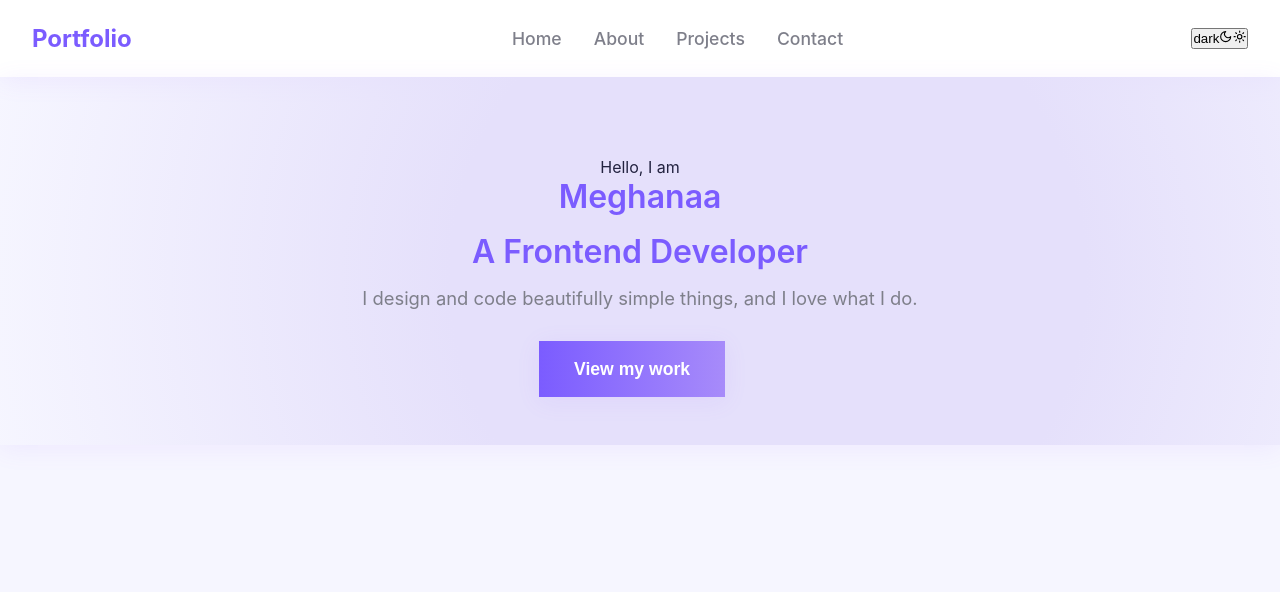
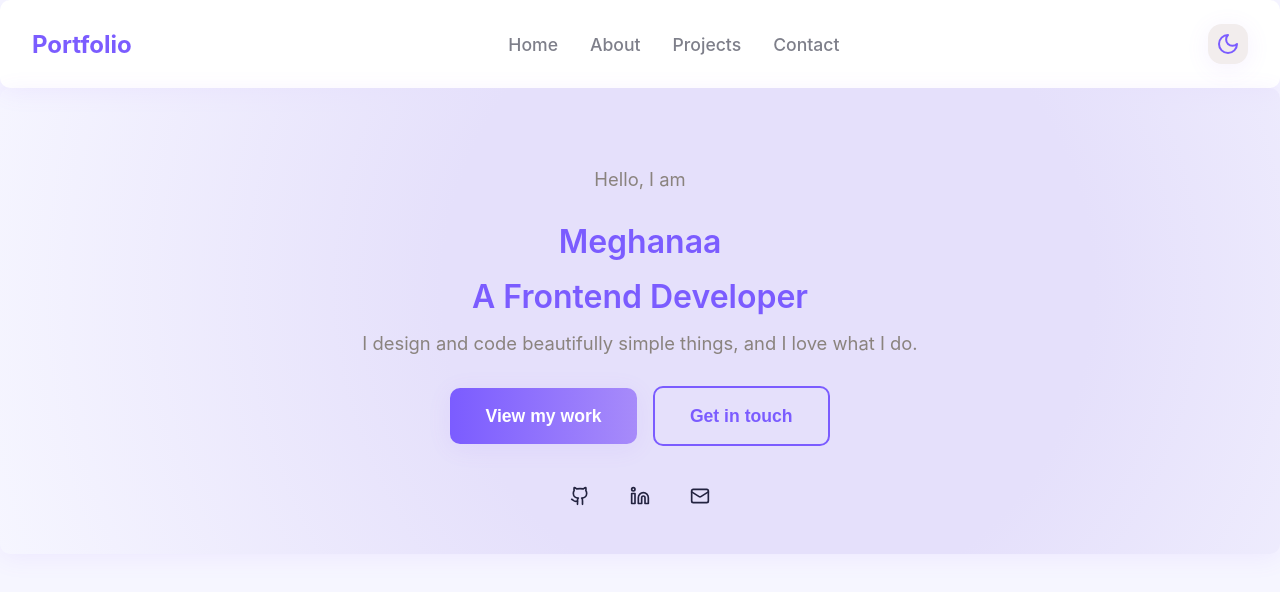
Before and after one commit to saiimeghanaa/My_Portfolio, a React (Vite) app in the folder my-portfolio/: page / in a window 1280 px wide. Shown: the top 592 px of the page. Built offline with nearby package versions, Linux system fonts and the light colour scheme.

Commit message:
navbar-icon and button changes completed

```diff
--- a/my-portfolio/src/App.css
+++ b/my-portfolio/src/App.css
@@ -9,7 +9,7 @@
   --button-border: #7b5cff;
   --card-bg: #fff;
   --shadow: 0 4px 24px rgba(160,100,255,0.09);
-  --radius: 0;
+  --radius: 10px;
   --transition: all 0.25s cubic-bezier(0.4, 0, 1, 1);
   --icon: #6e60db;
 }
@@ -93,16 +93,24 @@ h1, h2, h3, h4 {
   color: var(--primary);
 }
 
-/* .theme-toggle-btn {
-  Style your theme toggle button here if needed
-  background:none;
-  border: none;
+.theme-toggle-btn {
+  /* Style your theme toggle button here if needed */
+  background: #f2eded;
+  border: 20px;
+  border-width: 2px;
+  padding: 8px;
+  height: 2.5rem;
+  width: 2.5rem;
+  align-items: center;
+  /* border-color: red; */
+  border-radius: 14px;
+  box-shadow: var(--shadow);
   cursor: pointer;
   color: var(--primary);
   margin-left: 1.5rem;
   font-size: 1.5rem;
   transition: color 0.2s;
-} */
+}
 
 /* ==== Hero Section ==== */
 .hero {
@@ -138,10 +146,18 @@ body.dark .hero {
 }
 
 .hero-description {
-  color: #7e7f8a;
+  color: #8a837e;
   font-size: 1.15rem;
   max-width: 600px;
   margin: 0 auto 2rem auto;
+}
+
+.hero-socials {
+  font-size: 20px;
+  margin-top: 2em;
+  display: flex;
+  justify-content: center;
+  gap: 2em;
 }
 
 /* ==== Buttons ==== */
--- a/my-portfolio/src/components/common/IntroHome.jsx
+++ b/my-portfolio/src/components/common/IntroHome.jsx
@@ -1,16 +1,25 @@
 import React from 'react';
+import { LuGithub } from "react-icons/lu";
+import { LuLinkedin } from "react-icons/lu";
+import { LuMail } from "react-icons/lu";
 
 
 function IntroHome() {
     return(
         <div className='hero'>
             <section>
-            <p classsName='hero-description'>Hello, I am</p>
+            <p className='hero-description'>Hello, I am</p>
             <p className='hero-subtitle'>Meghanaa</p>
             <p className='hero-subtitle'>A Frontend Developer</p>
             <p className='hero-description'>I design and code beautifully simple things, and I love what I do.</p>
-            <button className='button-primary'>View my work</button>
+            <button className='button-primary'>View my work </button>
+            <button className='button-outline'>Get in touch</button>
             </section>
+            <div className='hero-socials'>
+                <LuGithub/>
+                <LuLinkedin />
+                <LuMail />
+            </div>
         </div>
     )
 }
--- a/my-portfolio/src/components/common/Navbar.jsx
+++ b/my-portfolio/src/components/common/Navbar.jsx
@@ -15,12 +15,10 @@ function Navbar({}) {
             <a href="#projects">Projects</a>
             <a href="#contact">Contact</a>
         </div>
-        <button className="theme-toggle-button" onClick={ToggleTheme}>
+        <button className="theme-toggle-btn" onClick={ToggleTheme}>
             {
-                theme === 'light' ? 'dark' : 'light'
+                theme === 'light' ? <LuMoon className="moon-icon"/>  : <LuSun className="sun-icon"/>
             }
-            <LuMoon className="moon-icon" />
-            <LuSun className="sun-icon" />
         </button>
 
 
```
